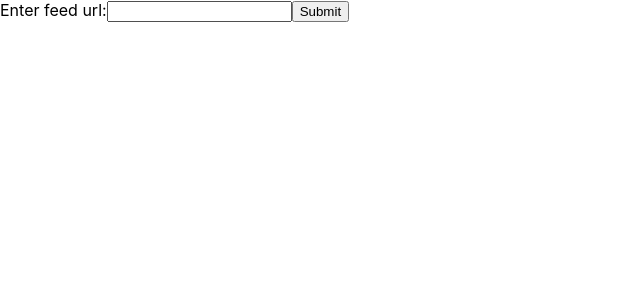
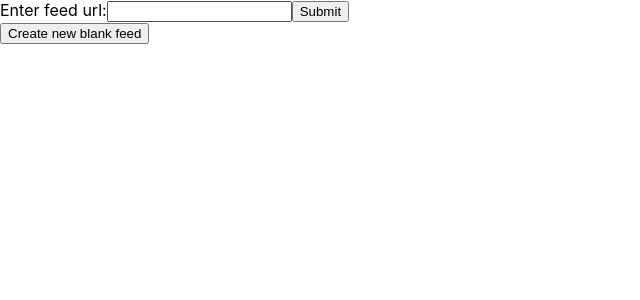
Before and after one commit to andrewwhipple/feed-me-seymour, a React (Create React App) app in the folder client/: page / in a window 1280 px wide. Shown: the top 300 px of the page, without its empty margins (0-640 px from the left). Built offline with nearby package versions, Linux system fonts and the light colour scheme.

Commit message:
Can now render/edit nested things in the channel attributes

```diff
--- a/client/src/App.js
+++ b/client/src/App.js
@@ -18,9 +18,11 @@ Rendering all of this works! Next step is to:
 - (X) make sure state is appropriately bubbled so that changes to individual lines could theoretically be saved to a new feed
 - (X) once that works, create XML of the new saved feed
 - (x) once that works, figure out how to provide that in a file that can be downloaded
-- additionally, support adding new items to the list of items
+- (x) additionally, support adding new items to the list of items
 - similarly, support adding new fields if they're missing
-- and finally, allow creating new feeds from scratchs
+- (x) and finally, allow creating new feeds from scratchs
+- (x) fix rendering of nested things in the category level (the same way it works for item-level nests)
+- re-order how things render when you create a new feed or new item
 
 */
 
@@ -74,14 +76,14 @@ class EditableLine extends React.Component {
   }
 
   handleEditButtonClick(event) {
-    console.log("Handle edit button Clicked!");
+    //console.log("Handle edit button Clicked!");
     this.setState({editable: true});
   }
 
   handleUpdateButtonClick(event) {
     event.preventDefault();
 
-    this.props.updateFeedJSON(this.state.newEntry, this.props.fieldKey);
+    this.props.updateFeedJSON(this.state.newEntry, this.props.fieldKey, this.props.secondaryKey || undefined);
     this.setState({
       editable: false,
       newEntry: '',
@@ -132,9 +134,18 @@ class ChannelAttributes extends React.Component {
     this.updateChannelJSON = this.updateChannelJSON.bind(this);
   }
 
-  updateChannelJSON(newEntry, fieldKey) {
+  updateChannelJSON(newEntry, fieldKey, secondaryKey) {
     var newChannelJSON = this.state.channelJSON;
-    newChannelJSON[fieldKey]._text = newEntry;
+    //add support for editing itunes:category, itunes:image, and itunes:owner nesting
+    if (fieldKey === 'itunes:category') {
+      newChannelJSON[fieldKey][secondaryKey]._attributes.text = newEntry;
+    } else if (fieldKey === 'itunes:image') {
+      newChannelJSON[fieldKey]._attributes.href = newEntry;
+    } else if (fieldKey === 'itunes:owner'){
+      newChannelJSON[fieldKey][secondaryKey]._text = newEntry;
+    } else {
+      newChannelJSON[fieldKey]._text = newEntry;
+    }
     this.setState({channelJSON: newChannelJSON});
   }
 
@@ -143,12 +154,31 @@ class ChannelAttributes extends React.Component {
     var attributeLines = []
 
     for (var attrKey in this.state.channelJSON) {
-      console.log("Channel attrkey: " + attrKey);
 
+      //support rendering for itunes:category, itunes:image, itunes:owner
       if (attrKey !== "item") {
-        var label = attrKey + ": ";
+        if (attrKey === 'itunes:category') {
+          if (!Array.isArray(this.state.channelJSON[attrKey])) {
+            var newChannelJSON = this.state.channelJSON;
+            newChannelJSON[attrKey] = [this.state.channelJSON[attrKey]];
+            this.setState({channelJSON: newChannelJSON});
+          }
+          for (var categoryIndex in this.state.channelJSON[attrKey]) {
+            attributeLines.push(<EditableLine key={attrKey + '_' + categoryIndex + '_component_key'} label={attrKey + ' ' + categoryIndex + ': '} currentEntry={this.state.channelJSON['itunes:category'][categoryIndex]._attributes.text + ' '} updateFeedJSON={this.updateChannelJSON} fieldKey={attrKey} secondaryKey={categoryIndex}/>)
+          }
+        } else if (attrKey === 'itunes:image') {
+          attributeLines.push(<EditableLine key={attrKey + '_component_key'} label={attrKey + ' - href: '} currentEntry={this.state.channelJSON[attrKey]._attributes.href || ' '} updateFeedJSON={this.updateChannelJSON} fieldKey={attrKey}/>);
+        } else if (attrKey === 'itunes:owner') {
+          for (var itunesOwnerElement in this.state.channelJSON[attrKey]) {
+            console.log(itunesOwnerElement);
+            attributeLines.push(<EditableLine key={attrKey + '_' + itunesOwnerElement + '_component_key'} label={attrKey + ' - ' + itunesOwnerElement + ': '} currentEntry={this.state.channelJSON[attrKey][itunesOwnerElement]._text || ' '} updateFeedJSON={this.updateChannelJSON} fieldKey={attrKey} secondaryKey={itunesOwnerElement}/>);
+          }
 
-        attributeLines.push(<EditableLine key={attrKey + "_component_key"} label={label} currentEntry={this.state.channelJSON[attrKey]._text} updateFeedJSON={this.updateChannelJSON} fieldKey={attrKey} />)
+        } else {
+          var label = attrKey + ": ";
+
+          attributeLines.push(<EditableLine key={attrKey + "_component_key"} label={label} currentEntry={this.state.channelJSON[attrKey]._text || " "} updateFeedJSON={this.updateChannelJSON} fieldKey={attrKey} />)
+        }
       } else {
         if (!Array.isArray(this.state.channelJSON[attrKey])) {
           var newChannelJSON = this.state.channelJSON;
@@ -187,7 +217,7 @@ class ItemList extends React.Component {
 
 
   addNewItem() {
-    console.log("Add new item clicked for : " + this.state.itemArray[0]);
+    //console.log("Add new item clicked for : " + this.state.itemArray[0]);
     var newBlankItem = {
       'description': {
         '_cdata': ''
@@ -233,7 +263,7 @@ class ItemList extends React.Component {
   render() {
     var itemAttributesArray = [];
     for (var item in this.state.itemArray) {
-      console.log("Item array: " + this.state.itemArray);
+      //console.log("Item array: " + this.state.itemArray);
       //console.log("pushing to the item render array: " + this.state.itemArray[item]);
       itemAttributesArray.push(<ItemAttributes itemJSON={this.state.itemArray[item]}/>);
     }
@@ -287,7 +317,7 @@ class ItemAttributes extends React.Component {
     var attributeLines = [];
 
     for (var attrKey in this.state.itemJSON) {
-      console.log("Item attribute key: " + attrKey);
+      //console.log("Item attribute key: " + attrKey);
 
       if (attrKey === 'enclosure') {
         var label = attrKey + " - ";
@@ -305,7 +335,7 @@ class ItemAttributes extends React.Component {
 
       } else {
         var label = attrKey + ": ";
-        console.log("current state: " + this.state.itemJSON);
+        //console.log("current state: " + this.state.itemJSON);
         attributeLines.push(<EditableLine key={attrKey + "_item_key_" + this.state.itemJSON.guid._text} label={label} currentEntry={this.state.itemJSON[attrKey]._text || this.state.itemJSON[attrKey]._cdata || " "} updateFeedJSON={this.updateItemJSON} fieldKey={attrKey} />)
       }
 
@@ -344,6 +374,7 @@ class FeedBuilder extends React.Component {
     this.handleFeedSubmit = this.handleFeedSubmit.bind(this);
     this.handleFeedFormChange = this.handleFeedFormChange.bind(this);
     this.handleXMLEncodeSubmit = this.handleXMLEncodeSubmit.bind(this);
+    this.createNewFeed = this.createNewFeed.bind(this);
   };
 
 
@@ -420,11 +451,126 @@ class FeedBuilder extends React.Component {
     }).catch(() => console.error('Error in fetch the /encode_feed/ route'))
   }
 
+  createNewFeed() {
+    //console.log("createNewFeed() clicked!");
+
+    var blankFeedJSON = {
+      '_declaration': {
+        '_attributes': {
+          'encoding': 'UTF-8',
+          'version': '1.0'
+        }
+      },
+      'rss': {
+        '_attributes': {
+          'version': '2.0',
+          'xmlns:itunes': 'http://www.itunes.com/dtds/podcast-1.0.dtd'
+        },
+        'channel': {
+          'copyright': {
+            '_text': ''
+          },
+          'description': {
+            '_text': ''
+          },
+          'item': [
+            {
+              'description': {
+                '_cdata': ''
+              },
+              'enclosure': {
+                '_attributes': {
+                  'length': '',
+                  'type': '',
+                  'url': ''
+                }
+              },
+              'guid': {
+                '_attributes': {
+                  'isPermalink': ''
+                },
+                '_text': ''
+              },
+              'itunes:author': {
+                '_text': ''
+              },
+              'itunes:duration': {
+                '_text': ''
+              },
+              'itunes:subtitle': {
+                '_text': ''
+              },
+              'itunes:summary': {
+                '_cdata': ''
+              },
+              'pubDate': {
+                '_text': ''
+              },
+              'title': {
+                '_text': ''
+              }
+            }
+          ],
+          'itunes:author': {
+            '_text': ''
+          },
+          'itunes:category': [
+            {
+              '_attributes': {
+                '_text': ''
+              }
+            }
+          ],
+          'itunes:explicit': {
+            '_text': ''
+          },
+          'itunes:image': {
+            '_attributes': {
+              'href': ''
+            }
+          },
+          'itunes:owner': {
+            'itunes:email': {
+              '_text': ''
+            },
+            'itunes:name': {
+              '_text': ''
+            }
+          },
+          'itunes:subtitle': {
+            '_text': ''
+          },
+          'itunes:summary': {
+            '_text': ''
+          },
+          'language': {
+            '_text': 'en-us'
+          },
+          'link': {
+            '_text': ''
+          },
+          'title': {
+            '_text': ''
+          }
+        }
+      }
+    }
+
+    this.setState({
+        feedUrl: '',
+        errorMessage: '',
+        isError: false,
+        feedJSON: blankFeedJSON,
+    });
+  }
+
   render() {
 
     return (
       <div>
         <FeedUrlForm handleFeedSubmit={this.handleFeedSubmit} handleFeedFormChange={this.handleFeedFormChange}/>
+
+        <button type="button" onClick={this.createNewFeed}>Create new blank feed</button>
 
         <FeedError isError={this.state.isError} errorMessage={this.state.errorMessage} />
 
```
